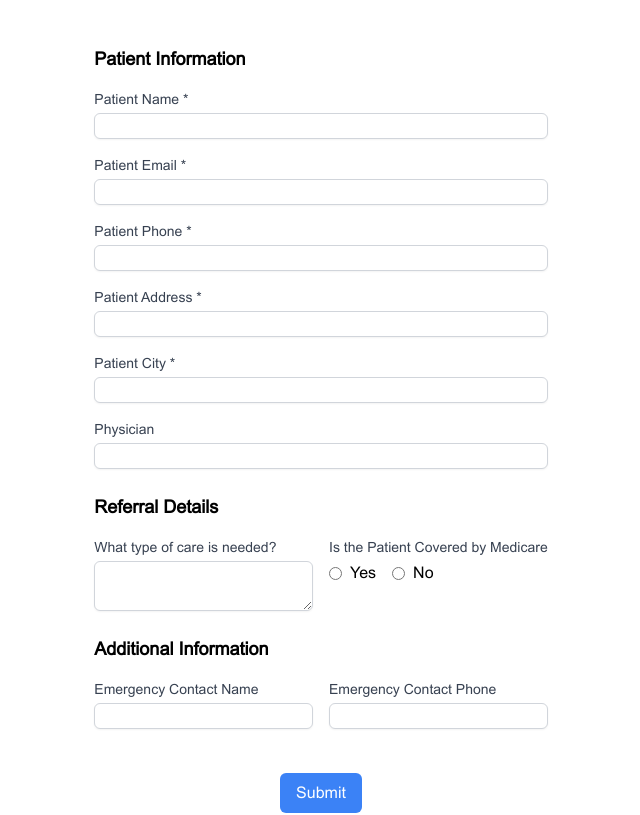
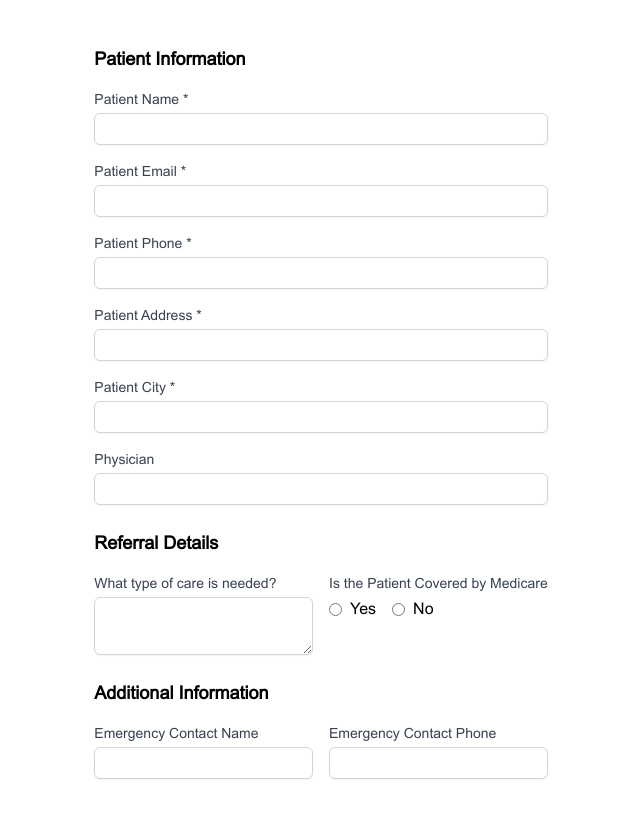
Before and after one commit to TheAdrianVera/Advanced2024, a React (Vite) app: page / in a window 1280 px wide. Shown: the part 2959-3774 px from the top of the page, without its empty margins (319-959 px from the left). Built offline with nearby package versions, Linux system fonts and the light colour scheme; no server answers.

Commit message:
updated referral form input style

```diff
--- a/src/components/pagesections/ReferralFormSection.tsx
+++ b/src/components/pagesections/ReferralFormSection.tsx
@@ -68,7 +68,7 @@ const ReferralFormSection:React.FC = () => {
                                 <input
                                     type="text"
                                     name="user_name"
-                                    className="mt-1 block w-full border border-gray-300 rounded-md shadow-sm"
+                                    className="mt-1 block w-full border border-gray-300 rounded-md shadow-sm h-8 px-3"
                                     required
                                 />
                             </div>
@@ -78,7 +78,7 @@ const ReferralFormSection:React.FC = () => {
                                 <input
                                     type="email"
                                     name="user_email"
-                                    className="mt-1 block w-full border border-gray-300 rounded-md shadow-sm"
+                                    className="mt-1 block w-full border border-gray-300 rounded-md shadow-sm h-8 px-3"
                                     required
                                 />
                             </div>
@@ -88,7 +88,7 @@ const ReferralFormSection:React.FC = () => {
                                 <input
                                     type="text"
                                     name="user_phone"
-                                    className="mt-1 block w-full border border-gray-300 rounded-md shadow-sm"
+                                    className="mt-1 block w-full border border-gray-300 rounded-md shadow-sm h-8 px-3"
                                     required
                                 />
                             </div>
@@ -98,7 +98,7 @@ const ReferralFormSection:React.FC = () => {
                                 <input
                                     type="text"
                                     name="user_address"
-                                    className="mt-1 block w-full border border-gray-300 rounded-md shadow-sm"
+                                    className="mt-1 block w-full border border-gray-300 rounded-md shadow-sm h-8 px-3"
                                     required
                                 />
                             </div>
@@ -108,7 +108,7 @@ const ReferralFormSection:React.FC = () => {
                                 <input
                                     type="text"
                                     name="user_city"
-                                    className="mt-1 block w-full border border-gray-300 rounded-md shadow-sm"
+                                    className="mt-1 block w-full border border-gray-300 rounded-md shadow-sm h-8 px-3"
                                     required
                                 />
                             </div>
@@ -118,7 +118,7 @@ const ReferralFormSection:React.FC = () => {
                                 <input
                                     type="text"
                                     name="user_physician"
-                                    className="mt-1 block w-full border border-gray-300 rounded-md shadow-sm"
+                                    className="mt-1 block w-full border border-gray-300 rounded-md shadow-sm h-8 px-3"
                                 />
                             </div>
                         </div>
@@ -132,7 +132,7 @@ const ReferralFormSection:React.FC = () => {
                                 <label className="block text-sm font-medium text-gray-700"> What type of care is needed?</label>
                                 <textarea
                                     name="user_care_needed"
-                                    className="mt-1 block w-full border border-gray-300 rounded-md shadow-sm"
+                                    className="mt-1 block w-full border border-gray-300 rounded-md shadow-sm h-auto px-3 py-1"
                                 />
                             </div>
                             {/* Covered By Medicare - Y/N */}
@@ -165,7 +165,7 @@ const ReferralFormSection:React.FC = () => {
                                     <label className="block text-sm font-medium text-gray-700">If "No", who is the primary insurance carrier for the Patient?</label>
                                     <textarea
                                         name="user_medicare_message_ifnot"
-                                        className="mt-1 block w-full border border-gray-300 rounded-md shadow-sm"
+                                        className="mt-1 block w-full border border-gray-300 rounded-md shadow-sm h-auto py-1 px-3"
                                     />
                                 </div>
                             )}
@@ -181,7 +181,7 @@ const ReferralFormSection:React.FC = () => {
                                 <input
                                     type="text"
                                     name="user_emergency_contact_name"
-                                    className="mt-1 block w-full border border-gray-300 rounded-md shadow-sm"
+                                    className="mt-1 block w-full border border-gray-300 rounded-md shadow-sm h-8 px-3"
                                 />
                             </div>
                             {/* Emergency Contact Phone */}
@@ -190,7 +190,7 @@ const ReferralFormSection:React.FC = () => {
                                 <input
                                     type="text"
                                     name="user_emergency_contact_phone"
-                                    className="mt-1 block w-full border border-gray-300 rounded-md shadow-sm"
+                                    className="mt-1 block w-full border border-gray-300 rounded-md shadow-sm h-8 px-3"
                                 />
                             </div>
                         </div>
```
